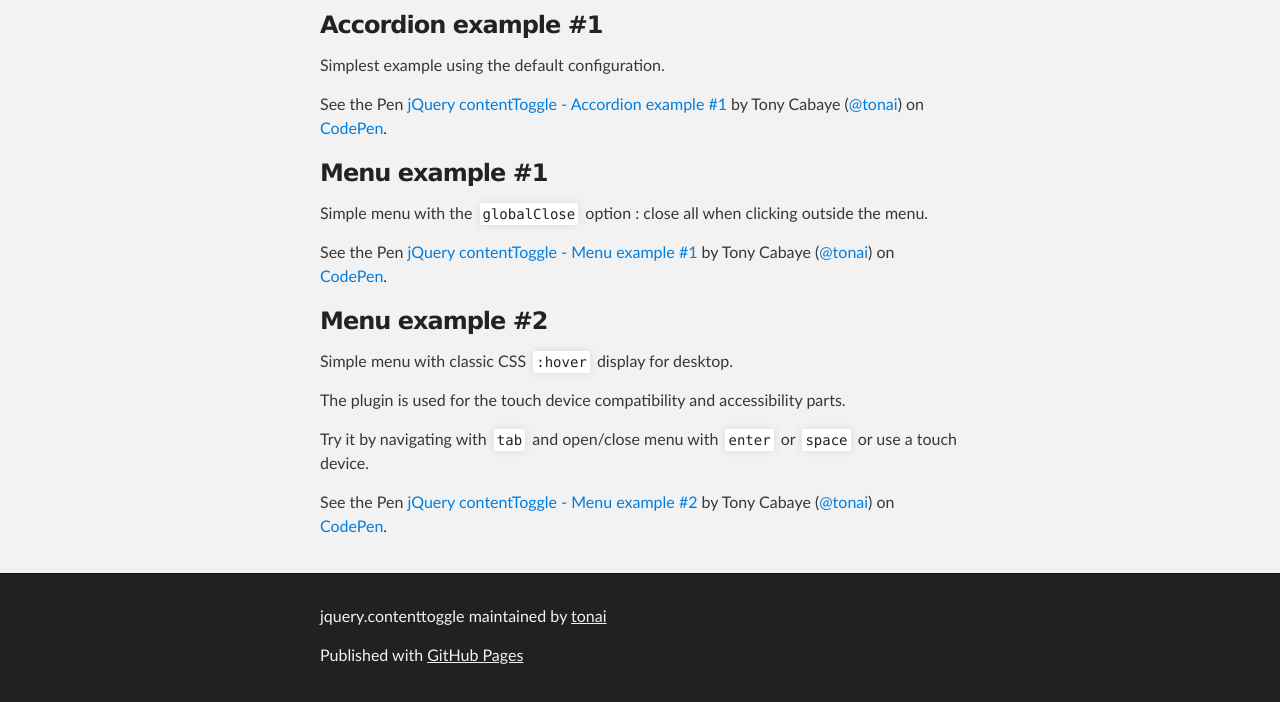
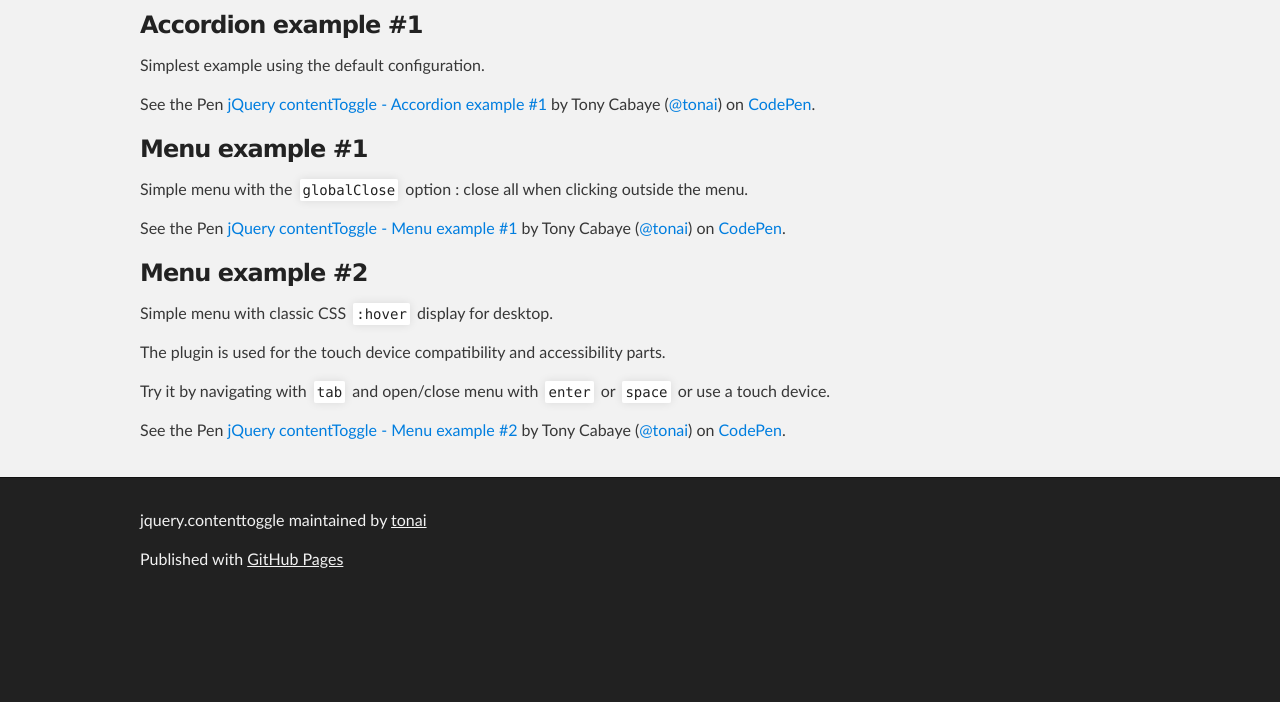
Before and after one commit to tonai/jquery-contenttoggle, a plain HTML site: page index.html in a window 1280 px wide. Shown: the part 531-1233 px from the top of the page. After the commit the page ends 1137 px from the top, so only its background shows below. Drawn offline with Linux system fonts and the light colour scheme; a script that the page names is missing.

Commit message:
Augment max width.

```diff
--- a/stylesheets/stylesheet.css
+++ b/stylesheets/stylesheet.css
@@ -266,7 +266,7 @@ Full-Width Styles
 
 .inner {
   position: relative;
-  max-width: 640px;
+  max-width: 1000px;
   padding: 20px 10px;
   margin: 0 auto;
 }
```
